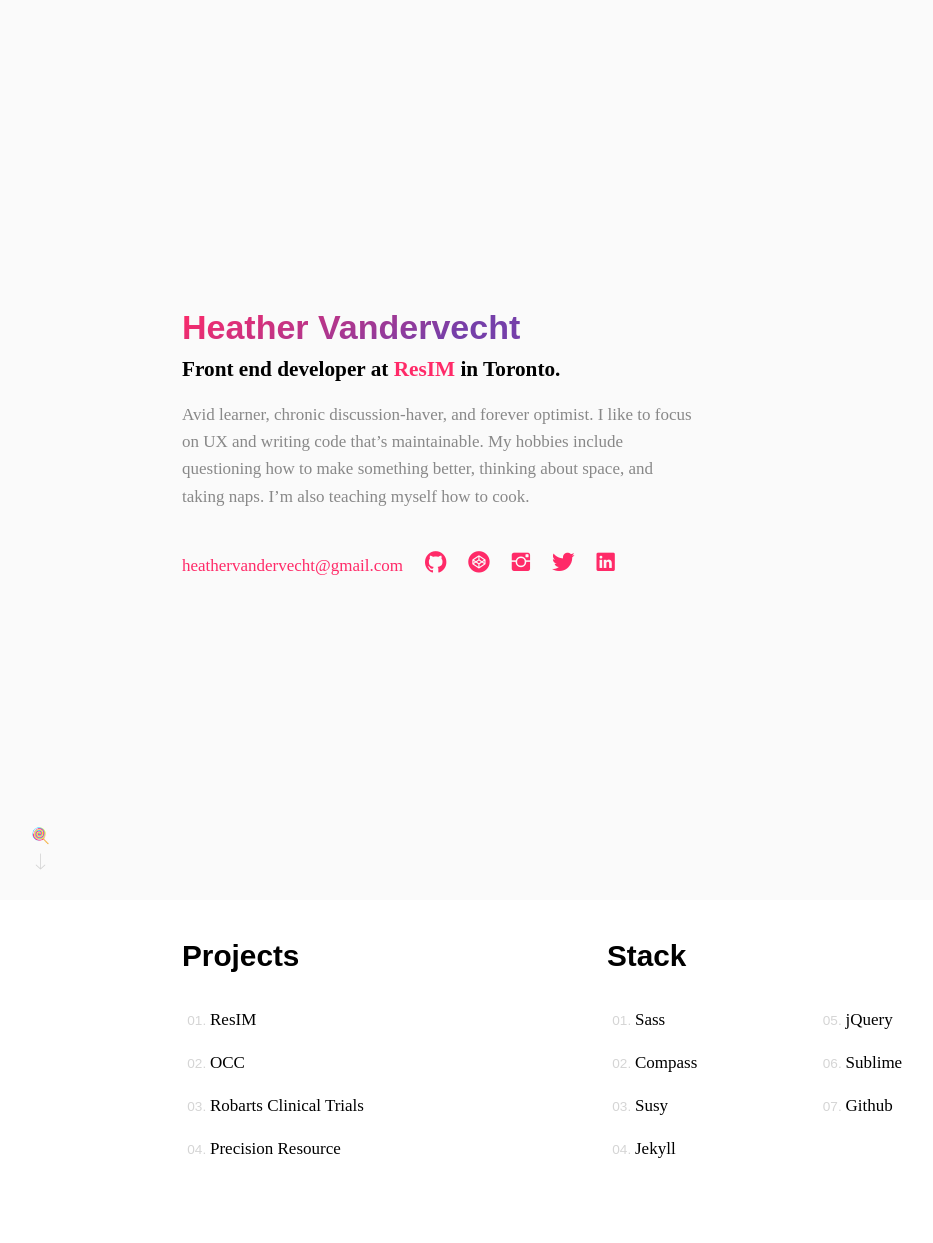
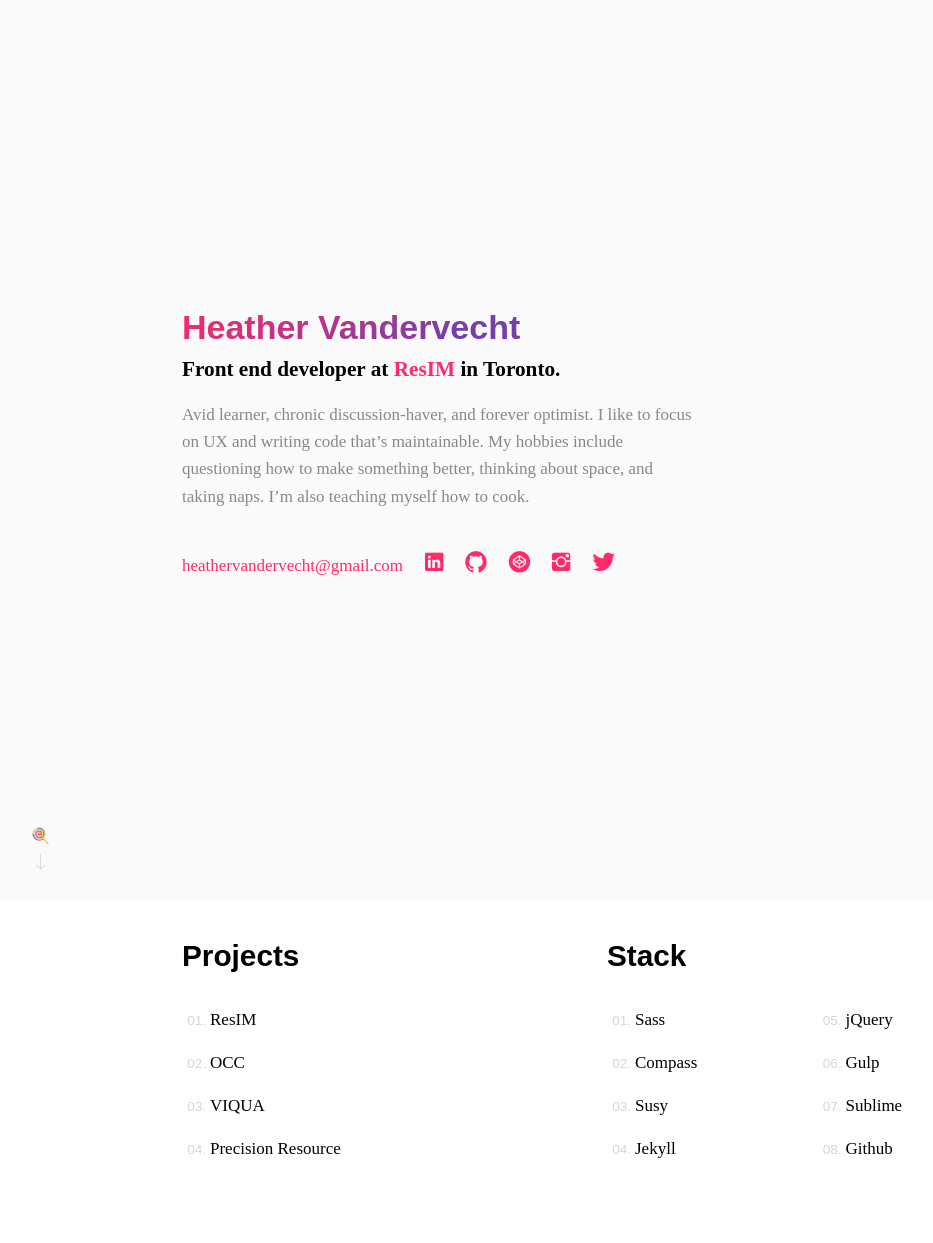
Before and after one commit to heathervv/portfolio-2016, a Jekyll site: the page built from index.html, in a window 1280 px wide. Shown: the whole page, without its empty margins (33-966 px from the left). Built offline with Jekyll 4.4.1, drawn with Linux system fonts in a browser that asks for light colours; some web fonts are replaced.

Commit message:
Content update

```diff
--- a/_includes/details.html
+++ b/_includes/details.html
@@ -15,7 +15,7 @@
                 </li>
                 <li class="details__link">
                     <h4>
-                        <a class="details__project" target="_blank" href="https://www.robartsinc.com/">Robarts Clinical Trials</a>
+                        <a class="details__project" target="_blank" href="http://www.viqua.com/">VIQUA</a>
                     </h4>
                 </li>
                 <li class="details__link">
@@ -56,6 +56,11 @@
                     </li>
                     <li class="details__link">
                         <h4>
+                            <a class="details__project" target="_blank" href="http://gulpjs.com/">Gulp</a>
+                        </h4>
+                    </li>
+                    <li class="details__link">
+                        <h4>
                             <a class="details__project" target="_blank" href="http://www.sublimetext.com/">Sublime</a>
                         </h4>
                     </li>
--- a/index.html
+++ b/index.html
@@ -17,12 +17,12 @@ layout: default
                         document.write("<a href='" + "mail" + "to:" + username + "@" + hostname + "'>" + linktext + "</a>");
                     </script>
                 </li>
+                <li class="social__link"><a title="Link to LinkedIn profile" target="_blank" href="https://ca.linkedin.com/in/heathervandervecht" class="ion-social-linkedin"></a></li>
                 <li class="social__link"><a title="Link to Gitbub profile" target="_blank" href="http://github.com/heathervv" class="ion-social-github"></a></li>
                 <li class="social__link"><a title="Link to CodePen profile" target="_blank" href="http://codepen.io/_heathervv" class="ion-social-codepen"></a></li>
                 <!-- <li class="social__link"><a target="_blank" href="http://dribbble.com/_heathervv">Dribbble</a></li> -->
                 <li class="social__link"><a title="Link to Instragram profile" target="_blank" href="http://instagram.com/_heathervv" class="ion-social-instagram"></a></li>
                 <li class="social__link"><a title="Link to Twitter profile" target="_blank" href="http://twitter.com/_heathervv" class="ion-social-twitter"></a></li>
-                <li class="social__link"><a title="Link to LinkedIn profile" target="_blank" href="https://ca.linkedin.com/in/heathervandervecht" class="ion-social-linkedin"></a></li>
             </ul>
         </div>
     </div>
```
